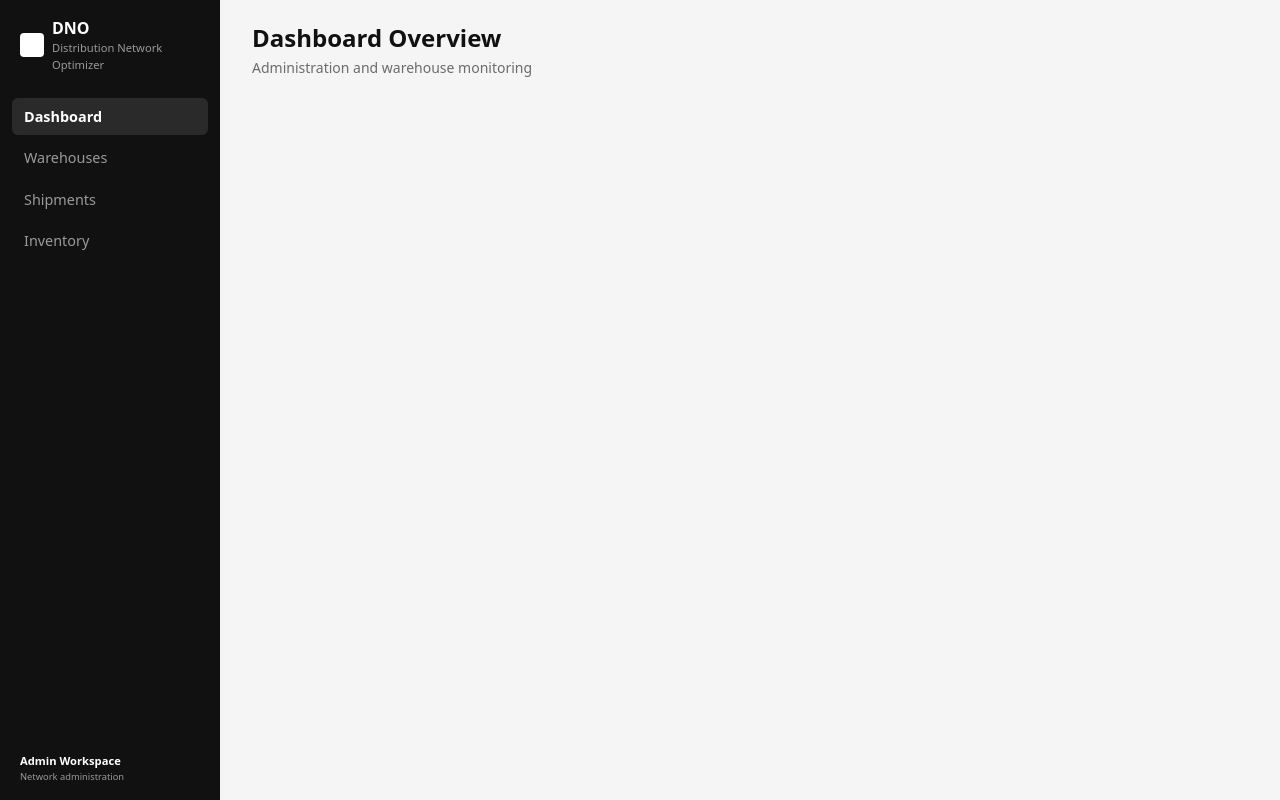
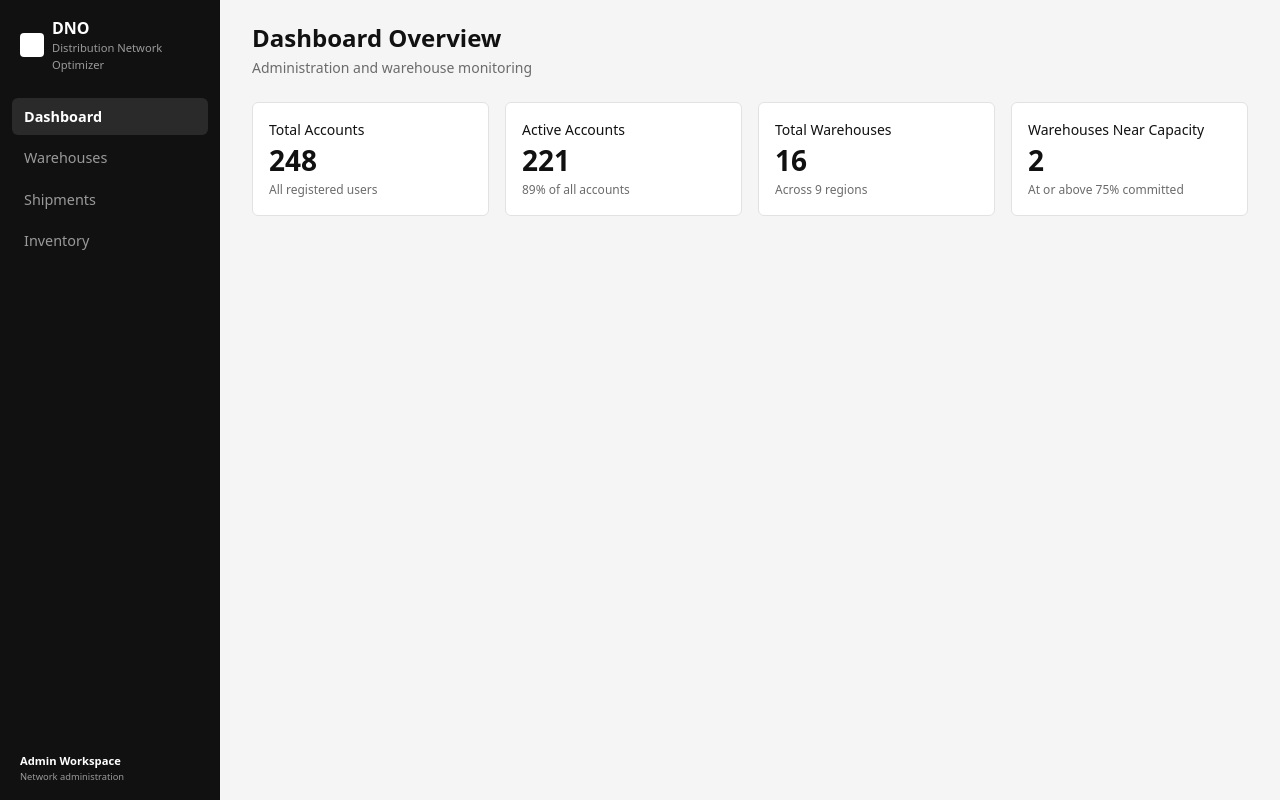
Before and after one commit to Simeon31/Vienna_Project, a React (Vite) app in the folder client/: page / in a window 1280 px wide. Built offline with nearby package versions, Linux system fonts and the light colour scheme.

Commit message:
feat: add StatCard component and dashboard key figures

```diff
--- /dev/null
+++ b/client/src/components/ui/StatCard.module.css
@@ -0,0 +1,26 @@
+.card {
+    display: flex;
+    flex-direction: column;
+    gap: var(--space-1);
+    min-width: 0;
+    padding: var(--space-4);
+    background: var(--color-surface);
+    border: 1px solid var(--color-border);
+    border-radius: var(--radius);
+}
+
+.label {
+    font-size: 0.875rem;
+    color: var(--color-text);
+}
+
+.value {
+    font-size: 1.75rem;
+    font-weight: 600;
+    line-height: 1.2;
+}
+
+.hint {
+    font-size: 0.75rem;
+    color: var(--color-text-muted);
+}
--- /dev/null
+++ b/client/src/components/ui/StatCard.tsx
@@ -0,0 +1,19 @@
+import styles from './StatCard.module.css';
+
+interface StatCardProps {
+    label: string;
+    value: number | string;
+    hint?: string;
+}
+
+export default function StatCard({ label, value, hint }: StatCardProps) {
+    const displayValue = typeof value === 'number' ? value.toLocaleString('en-US') : value;
+
+    return (
+        <div className={styles.card}>
+            <p className={styles.label}>{label}</p>
+            <p className={styles.value}>{displayValue}</p>
+            {hint && <p className={styles.hint}>{hint}</p>}
+        </div>
+    );
+}
--- /dev/null
+++ b/client/src/features/dashboard/pages/DashboardPage.module.css
@@ -0,0 +1,17 @@
+.stats {
+    display: grid;
+    grid-template-columns: 1fr;
+    gap: var(--space-4);
+}
+
+@media (min-width: 640px) {
+    .stats {
+        grid-template-columns: repeat(2, 1fr);
+    }
+}
+
+@media (min-width: 1200px) {
+    .stats {
+        grid-template-columns: repeat(4, 1fr);
+    }
+}
--- a/client/src/features/dashboard/pages/DashboardPage.tsx
+++ b/client/src/features/dashboard/pages/DashboardPage.tsx
@@ -1,10 +1,20 @@
 import PageHeader from '../../../components/ui/PageHeader';
+import StatCard from '../../../components/ui/StatCard';
+import styles from './DashboardPage.module.css';
 
 export default function DashboardPage() {
     return (
-        <PageHeader
-            title="Dashboard Overview"
-            subtitle="Administration and warehouse monitoring"
-        />
+        <>
+            <PageHeader
+                title="Dashboard Overview"
+                subtitle="Administration and warehouse monitoring"/>
+
+            <section className={styles.stats} aria-label="Key figures">
+                <StatCard label="Total Accounts" value={248} hint="All registered users" />
+                <StatCard label="Active Accounts" value={221} hint="89% of all accounts" />
+                <StatCard label="Total Warehouses" value={16} hint="Across 9 regions" />
+                <StatCard label="Warehouses Near Capacity" value={2} hint="At or above 75% committed"/>
+            </section>
+        </>
     );
 }
```
